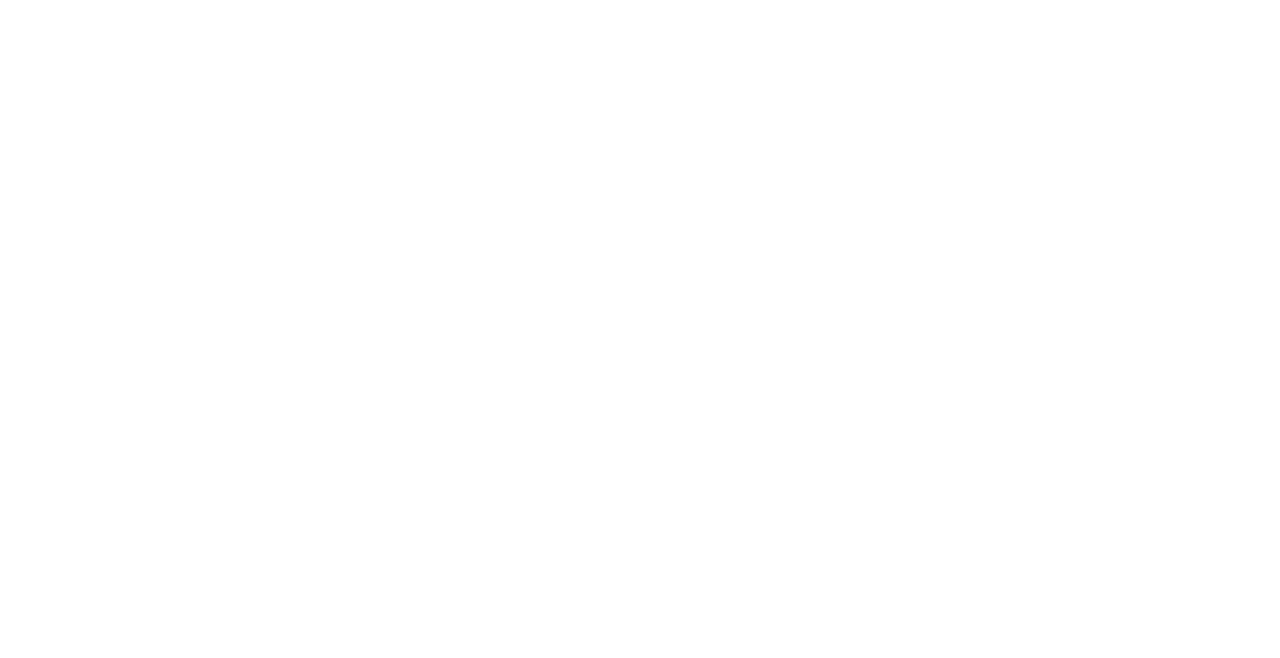
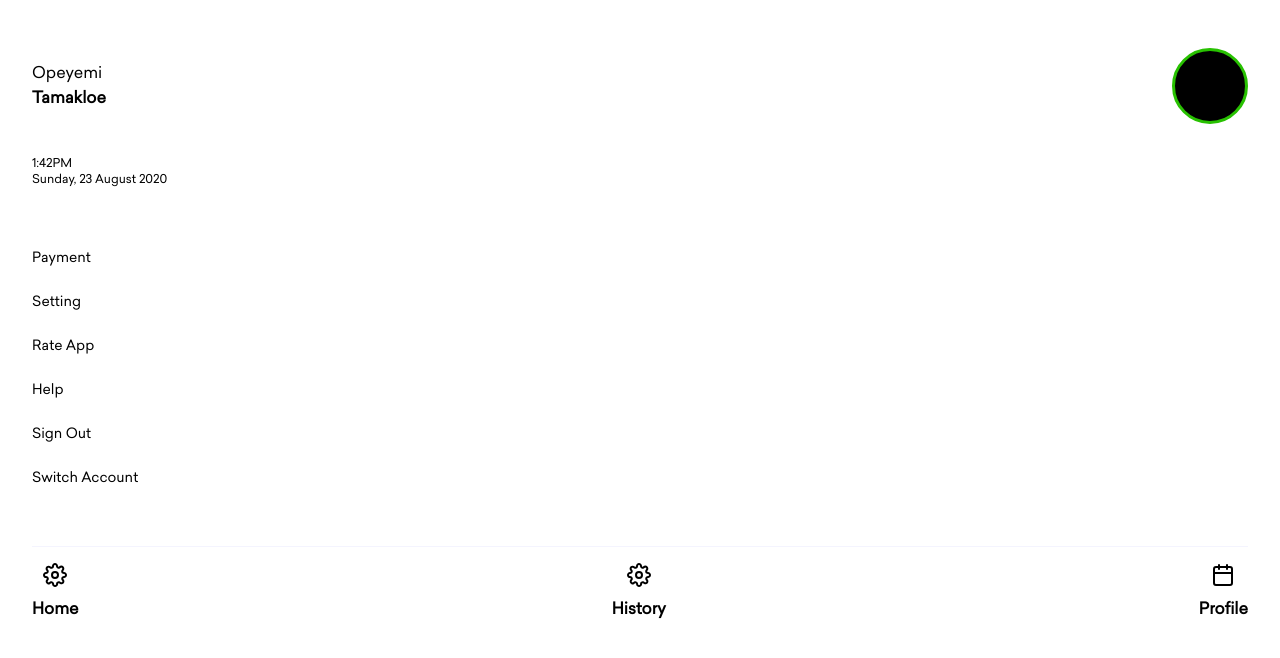
Before and after one commit to chibaba/owan, a React (Create React App) app: page /dashboard in a window 1280 px wide. Shown: the top 658 px of the page. Built offline with nearby package versions, Linux system fonts and the light colour scheme.

Commit message:
dashboardpage, separated userHeader into its component

```diff
--- a/src/App.js
+++ b/src/App.js
@@ -2,6 +2,7 @@ import React, { Suspense, lazy } from 'react';
 import './App.scss'
 import { BrowserRouter as Router, Route } from 'react-router-dom';
 import AppContextWrapper from './Context/AppContext';
+import DashBoard from './Pages/dashboard/DashBoard';
 
 const HomePage = lazy(() => import('./Pages/Home'));
 const EventPage = lazy(() => import('./Pages/Events'));
@@ -21,6 +22,9 @@ function App() {
           <Route path="/welcome" exact>
             <WelcomePage/>
           </Route>
+          <Route path="/dashboard"  >
+            <DashBoard/>
+          </Route>
         </AppContextWrapper>
       </Router>
     </Suspense>
--- a/src/Commons/Nav/index.jsx
+++ b/src/Commons/ButtomNav/index.jsx
@@ -24,7 +24,7 @@ function Nav() {
 
           </Link>
         </div>
-        <div className="">
+        <div >
           <div>
             <img src="assets/history.svg" alt="" />
           </div>
--- /dev/null
+++ b/src/Commons/UserHeader/UserHeader.css
@@ -0,0 +1,35 @@
+.welcome-header{
+    display: flex;
+    flex-direction: column;
+}
+.welcome-user{
+    display: flex;
+    justify-content: space-between;
+    align-items: center;
+}
+.user-details{
+    display: flex;
+    flex-direction: column;
+}
+.name{
+    font-weight: bolder;
+    margin-top: 3px;
+}
+.user-img{
+    width: 40px;
+    height: 40px;
+    background-color: black;
+    border-radius: 50%;
+    border: 3px solid #28C101
+
+}
+.biggerUserImg{
+    width: 70px;
+    height: 70px;
+}
+.time-date{
+    padding-top: 2rem;
+    font-size: 12px;
+    display: flex;
+    flex-direction: column;
+}
--- /dev/null
+++ b/src/Commons/UserHeader/UserHeader.jsx
@@ -0,0 +1,26 @@
+import React from "react";
+import '../UserHeader/UserHeader.css'
+
+const UserHeader = ({ firstName, lastName, time, date, biggerUserImg }) => {
+  return (
+    <div className="welcome-header">
+      <div className="welcome-user">
+        <div className="user-details">
+          {lastName ? (
+            <span>{lastName}</span>
+          ) : (
+            <span className="welcom">Welcome,</span>
+          )}
+
+          <span className="name">{firstName}</span>
+        </div>
+        <div className={`${biggerUserImg? 'biggerUserImg': ""} user-img `}/>
+      </div>
+      <div className="time-date">
+        <span className="time">{time}</span>
+        <span className="date">{date}</span>
+      </div>
+    </div>
+  );
+};
+export default UserHeader;
--- /dev/null
+++ b/src/Pages/dashboard/DashBoard.css
@@ -0,0 +1,15 @@
+.dashboard{
+    padding: 3rem 2rem 2rem 2rem
+}
+.dashboardMenu{
+    padding-top: 3rem;
+    padding-bottom: 2rem;
+
+
+
+}
+.todo{
+    margin-bottom: 25px;
+    font-size: 14px;
+
+}
--- /dev/null
+++ b/src/Pages/dashboard/DashBoard.jsx
@@ -0,0 +1,44 @@
+import React from "react";
+import UserHeader from "../../Commons/UserHeader/UserHeader";
+import Nav from "../../Commons/ButtomNav";
+import "../dashboard/DashBoard.css"
+
+
+const DashBoard = () => {
+  return (
+    <div className="dashboard">
+      <UserHeader biggerUserImg
+        firstName="Tamakloe"
+        lastName="Opeyemi"
+        time="1:42PM"
+        date="Sunday, 23 August 2020"
+      />
+      <div className ="dashboardMenu">
+          <p className="todo">
+              Payment
+          </p>
+          <p className="todo">
+              Setting
+          </p>
+          <p className="todo">
+              Rate App
+          </p>
+          <p className="todo">
+              Help
+          </p>
+          <p className="todo">
+              Sign Out
+          </p>
+          <p className="todo">
+              Switch Account
+          </p>
+
+          </div>
+
+     <Nav/>
+    </div>
+  );
+};
+
+
+export default DashBoard;
--- a/src/Pages/welcomepage/index.jsx
+++ b/src/Pages/welcomepage/index.jsx
@@ -1,24 +1,17 @@
 import React from "react";
 import "../welcomepage/welcome.css";
-import Nav from "../../Commons/Nav";
+import Nav from "../../Commons/ButtomNav";
+import UserHeader from "../../Commons/UserHeader/UserHeader";
 
 
 const WelcomePage = () => {
   return (
     <div className="welcome-page">
-      <div className="welcome-header">
-        <div className="welcome-user">
-          <div className="user-details">
-            <span className="welcom">Welcome,</span>
-            <span className="name">Tamakloe</span>
-          </div>
-          <div className="user-img" />
-        </div>
-        <div className="time-date">
-          <span className="time">14PM</span>
-          <span className="date">Sunday 23 August, 2010</span>
-        </div>
-      </div>
+      <UserHeader
+       firstName='TamaKloe'
+       time="1:42PM"
+       date="Sunday, 23 August 2020"
+      />
       <div className="event-directory">
         <div className="path">
           <img
--- a/src/Pages/welcomepage/welcome.css
+++ b/src/Pages/welcomepage/welcome.css
@@ -60,20 +60,3 @@
 .directoryicon{
     margin-top: 120px;
 }
-.welcomenav{
-    width: 100%;
-    display: flex;
-    justify-content: space-between;
-    padding-top: 1rem;
-    border-top: 1px solid #f4f4fe;
-    align-items: center;
-    text-align: center;
-    line-height: 1.7;
-}
-.page{
-
-    color: black;
-    text-decoration: none;
-    font-weight: bold;
-    font-size: 16px;
-}
```
